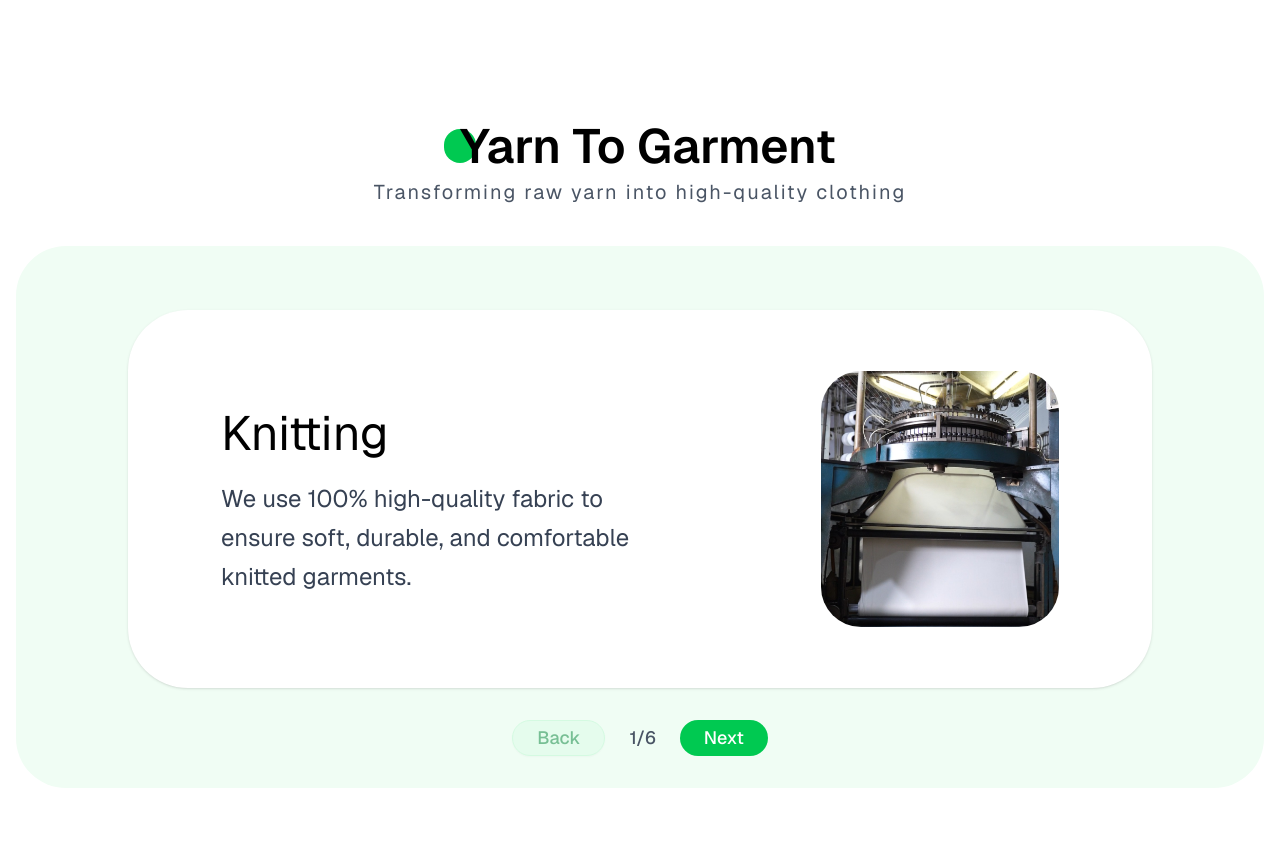
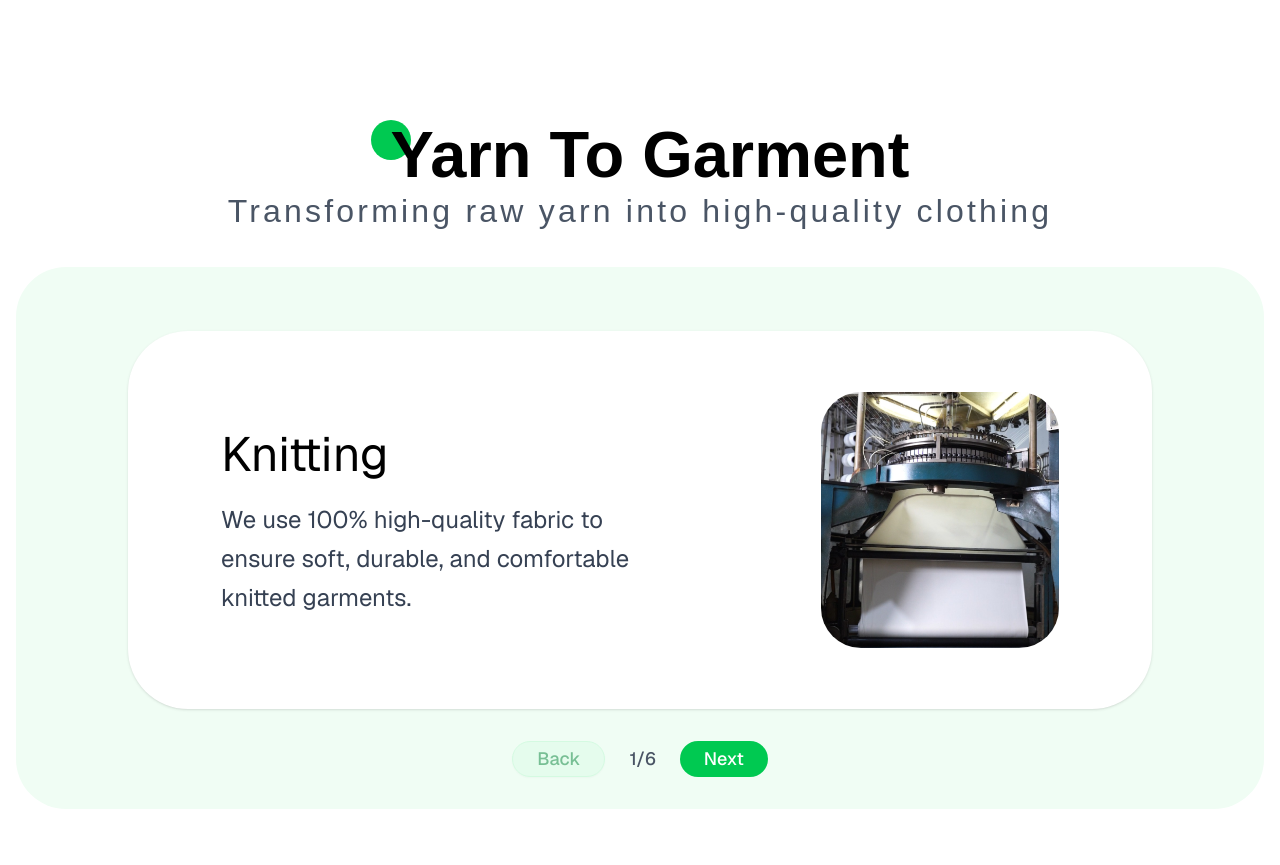
Before and after one commit to UMER11847/clothing-final, a Next.js app: page / in a window 1280 px wide. Shown: the part 1460-2325 px from the top of the page. Built offline with nearby package versions, Linux system fonts and the light colour scheme; a web font is replaced by a local one.

Commit message:
fixed ui

```diff
--- a/components/YarnToGarment.tsx
+++ b/components/YarnToGarment.tsx
@@ -65,10 +65,25 @@ export default function YarnToGarmentPage() {
       <div className="pt-8 pb-6 px-8 text-center">
         <div className="flex items-center justify-center mb-2">
           {/* Green circular logo */}
-          <div className="bg-green-500 rounded-full mr-[-16px] w-8 h-[34px]"></div>
-          <h1 className="text-5xl text-black font-semibold">Yarn To Garment</h1>
+          <div className="bg-green-500 rounded-full mr-[-20px] w-10 h-[40px] mt-[-30px]"></div>
+          <h1 className="text-5xl text-black font-semibold"
+          style={{
+                fontFamily: "Causten, sans-serif",
+                fontWeight: 600,
+                fontSize: "65px",
+                lineHeight: "100%",
+                letterSpacing: "0%",
+              }}>Yarn To Garment</h1>
         </div>
-        <p className="text-xl text-gray-600 mt-2 mb-4 tracking-widest">
+        <p className="text-xl text-gray-600 mt-2 mb-4 tracking-widest"
+         style={{
+          fontFamily: "Poppins, sans-serif",
+          fontWeight: 300,
+          fontStyle: "light",
+          fontSize: "32px",
+          lineHeight: "100%",
+          letterSpacing: "0%",
+        }}>
           Transforming raw yarn into high-quality clothing
         </p>
       </div>
```
